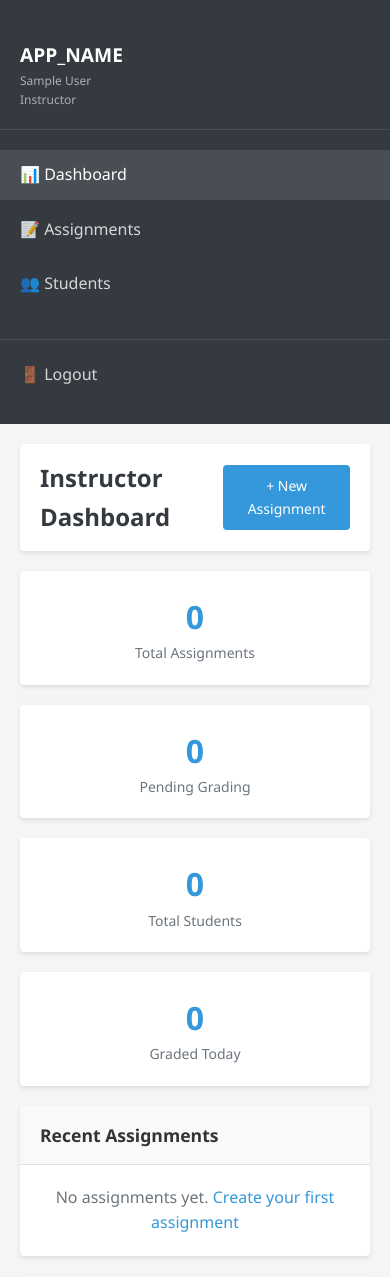
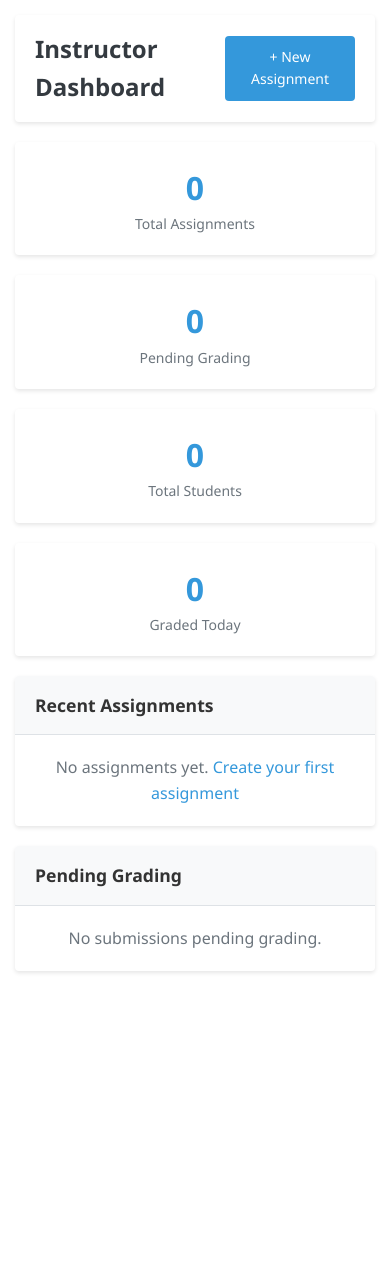
Before and after one commit to kelly7y176/online-grading-system, a PHP site: page /instructor/dashboard.php in a window 390 px wide. Shown: the top 1277 px of the page. After the commit the page ends 973 px from the top, so only its background shows below. Run offline with PHP 8.4, Linux system fonts and the light colour scheme; the visitor is signed in with stand-in values (Sample User, id 1); data that the repository does not hold is empty; some libraries are stand-ins or nearby versions.

Commit message:
Initial commit: Starter codebase

```diff
--- a/app/assets/css/style.css
+++ b/app/assets/css/style.css
@@ -8,6 +8,8 @@
 
 /* CSS Variables */
 :root {
+  --bg-color: #ffffff;
+  --text-color: #333333;
   --primary-color: #3498db;
   --primary-dark: #2980b9;
   --secondary-color: #2ecc71;
@@ -31,12 +33,29 @@
 }
 
 body {
-    font-family: 'Segoe UI', Tahoma, Geneva, Verdana, sans-serif;
+  font-family: "Segoe UI", Tahoma, Geneva, Verdana, sans-serif;
   font-size: 16px;
   line-height: 1.6;
   color: var(--text-color);
   background-color: #f5f5f5;
 }
+
+/* 6. Dark mode start */
+:root {
+  --bg-color: #ffffff;
+  --text-color: #333333;
+}
+
+[data-theme="dark"] {
+  --bg-color: #1a1a1a;
+  --text-color: #f0f0f0;
+}
+
+body {
+  background-color: var(--bg-color);
+  color: var(--text-color);
+}
+/* 6. Dark mode end */
 
 a {
   color: var(--primary-color);
@@ -397,7 +416,11 @@ select.form-control {
   display: flex;
   align-items: center;
   justify-content: center;
-    background: linear-gradient(135deg, var(--primary-color), var(--primary-dark));
+  background: linear-gradient(
+    135deg,
+    var(--primary-color),
+    var(--primary-dark)
+  );
 }
 
 .auth-card {
@@ -450,12 +473,24 @@ select.form-control {
   color: var(--danger-color);
 }
 
-.mt-1 { margin-top: 10px; }
-.mt-2 { margin-top: 20px; }
-.mt-3 { margin-top: 30px; }
-.mb-1 { margin-bottom: 10px; }
-.mb-2 { margin-bottom: 20px; }
-.mb-3 { margin-bottom: 30px; }
+.mt-1 {
+  margin-top: 10px;
+}
+.mt-2 {
+  margin-top: 20px;
+}
+.mt-3 {
+  margin-top: 30px;
+}
+.mb-1 {
+  margin-bottom: 10px;
+}
+.mb-2 {
+  margin-bottom: 20px;
+}
+.mb-3 {
+  margin-bottom: 30px;
+}
 
 .d-flex {
   display: flex;
@@ -531,3 +566,21 @@ select.form-control {
     overflow-x: auto;
   }
 }
+
+/* 2. Mobile Responsiveness (Hamburger Menu)*/
+@media (max-width: 768px) {
+  .sidebar {
+    display: none;
+  }
+  .main-content {
+    margin-left: 0;
+    padding: 15px;
+  }
+  .mobile-nav-toggle {
+    display: block;
+    background: #333;
+    color: white;
+    padding: 10px;
+    text-align: center;
+  }
+}
--- a/database/schema.sql
+++ b/database/schema.sql
@@ -107,6 +107,11 @@ CREATE TABLE IF NOT EXISTS rubric_grades (
     INDEX idx_submission (submission_id)
 ) ENGINE=InnoDB DEFAULT CHARSET=utf8mb4 COLLATE=utf8mb4_unicode_ci;
 
+-- 1.SQL Optimization (Adding Indexes)
+CREATE INDEX idx_submission_assignment ON submissions(assignment_id);
+CREATE INDEX idx_submission_student ON submissions(student_id);
+CREATE INDEX idx_rubric_grades_submission ON rubric_grades(submission_id);
+
 -- =====================================================
 -- Sample Data (Optional - for testing)
 -- =====================================================
```
Also changed, not shown: docker-compose.yml (+17 -0 lines), app/api/index.php (line endings or trailing spaces). Lines whose indentation alone changed are shown as unchanged.
